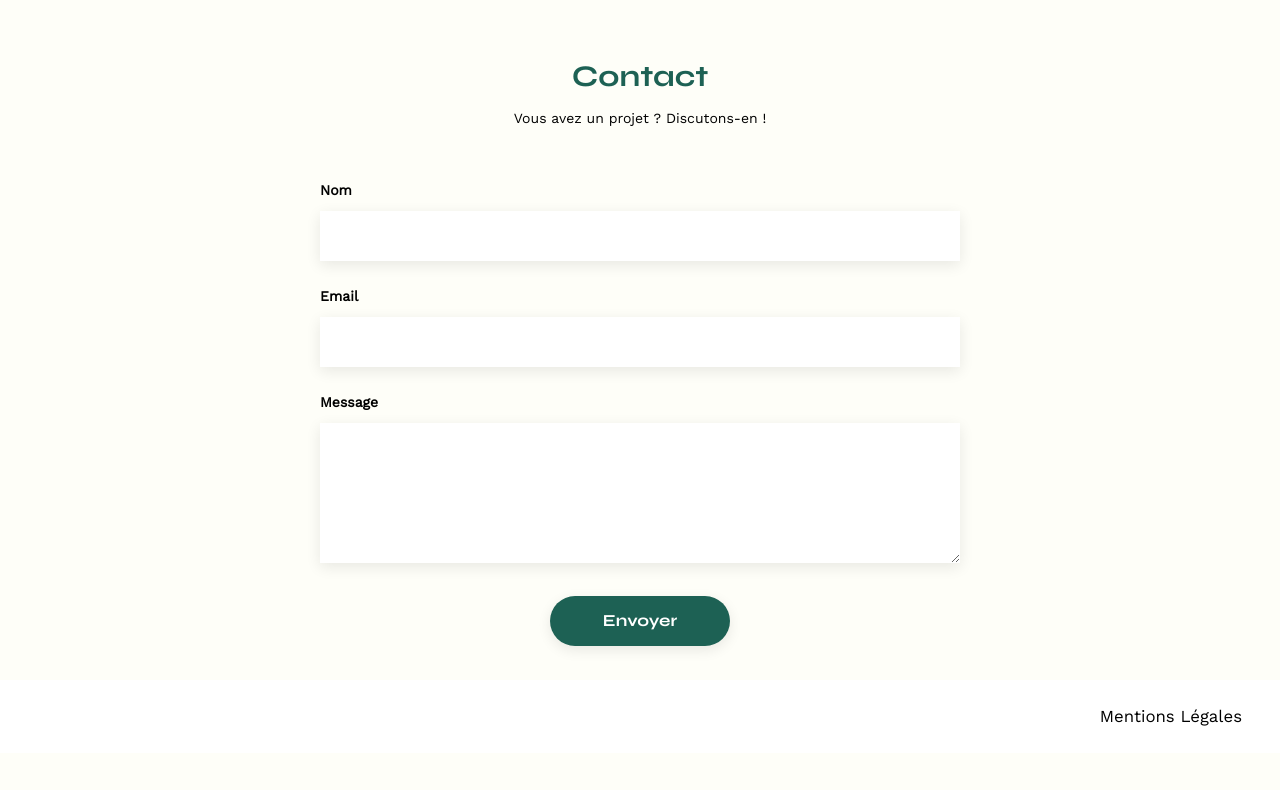
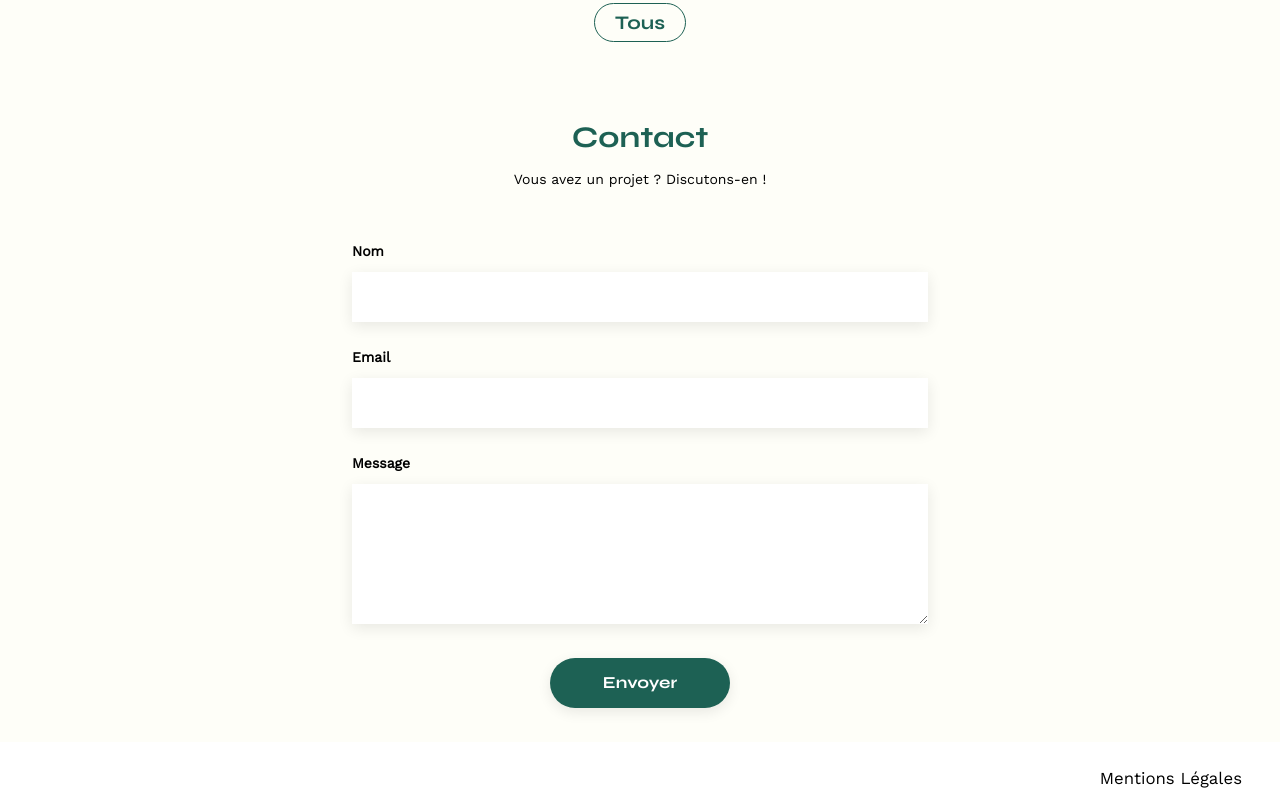
Before and after one commit to Skies-Land/Projet_6_OpenClassrooms_-_Portfolio_Sophie_Bluel, a plain HTML site: page index.html in a window 1280 px wide. Shown: the part 676-1466 px from the top of the page. Before the commit the page ends 1429 px from the top, so only its background shows below. Drawn offline with nearby package versions, Linux system fonts and the light colour scheme; no server answers.

Commit message:
Ajout dans index.js la récupération et l'affichage des boutons depuis l'API

```diff
--- a/assets/js/index.js
+++ b/assets/js/index.js
@@ -1,7 +1,7 @@
 /*=============== VARIABLES ===============*/
     /*  Sélectionne l'élément du DOM avec la classe "gallery" et le stocke dans la variable gallery */
     const gallery = document.querySelector(".gallery");
-
+    const filters = document.querySelector(".container-filtres");
 
 /*=============== CONNEXION DE L'API POUR LES WORKS ===============*/
     /* Fonction asynchrone qui effectue une requête HTTP pour récupérer des données depuis l'API */
@@ -12,16 +12,14 @@
 
         /* Attend que la réponse de la requête soit convertie en format JSON et la retourne */
         return await response.json();
-
     }
-
 
 /*=============== AFFICHAGE WORKS DANS LE DOM ===============*/
     /* Appelle la fonction getWorks pour récupérer les données et effectue le rendu sur la page */
     async function displayWorks() {
 
         /* Efface le contenu HTML actuel de l'élément avec la classe "gallery" */
-        gallery.innerHTML = ""
+        gallery.innerHTML = '';
 
         /* Appelle la fonction getWorks pour obtenir un tableau d'œuvres */
         const arrayWorks = await getWorks();
@@ -57,3 +55,37 @@
 
     /* Appelle la fonction displayWorks pour démarrer le processus d'affichage des œuvres */
     displayWorks();
+
+/*=============== BOUTONS DE CATÉGORIES ===============*/
+    /* Récupération des catégories du tableau */
+    async function getCategories() {
+        try {
+            const response = await fetch("http://localhost:5678/api/categories");
+
+            if (!response.ok) {
+                throw new Error('Erreur lors de la récupération des catégories.');
+            }
+
+            return await response.json();
+        } catch (error) {
+            console.error(error.message);
+            return []; /* Retourne un tableau vide en cas d'erreur. */
+        }
+    }
+
+    /* Affichage des catégories du tableau */
+    async function displayCategoriesButtons() {
+        const categories = await getCategories();
+
+        categories.forEach((category) => {
+            const btn = document.createElement("button");
+            btn.textContent = category.name;
+            btn.id = category.id;
+
+            filters.appendChild(btn);
+        });
+    }
+
+    displayCategoriesButtons();
+
+    /* Filtrage des boutons de catégories */
--- a/assets/style/style.css
+++ b/assets/style/style.css
@@ -17,6 +17,10 @@ html {
 article, aside, details, figcaption, figure,
 footer, header, hgroup, menu, nav, section {
 	display: block;
+}
+
+main {
+	width: 90%;
 }
 
 body {
@@ -144,6 +148,31 @@ li:hover {
 	margin-bottom: 1em;
 }
 
+.container-filtres {
+	display: flex;
+	justify-content: center;
+	align-items: center;
+	gap: 15px;
+	height: 100px;
+}
+
+.container-filtres button {
+	background-color: #fefef8;
+	padding: 9px 20px;
+	border: 1px solid #1d6154;
+	border-radius: 25px;
+	color: #1d6154;
+	font-weight: 700;
+	font-size: 1.2rem;
+	font-family: Syne;
+	cursor: pointer;
+}
+
+.container-filtres button:focus {
+	background-color: #1d6154;
+	color: white;
+}
+
 .gallery {
 	width: 100%;
 	display: grid;
--- a/index.html
+++ b/index.html
@@ -45,6 +45,11 @@
 			<!--==================== PROJETS ====================-->
 			<section id="portfolio">
 				<h2>Mes Projets</h2>
+
+				<div class="container-filtres">
+					<button class="buttons-filtres active" id="0">Tous</button>
+				</div>
+
 				<div class="gallery">
 					<figure>
 						<img src="assets/images/abajour-tahina.png" alt="Abajour Tahina">
@@ -91,6 +96,7 @@
 						<figcaption>Hotel First Arte - New Delhi</figcaption>
 					</figure>
 				</div>
+
 			</section>
 
 			<!--==================== CONTACT ====================-->
```
